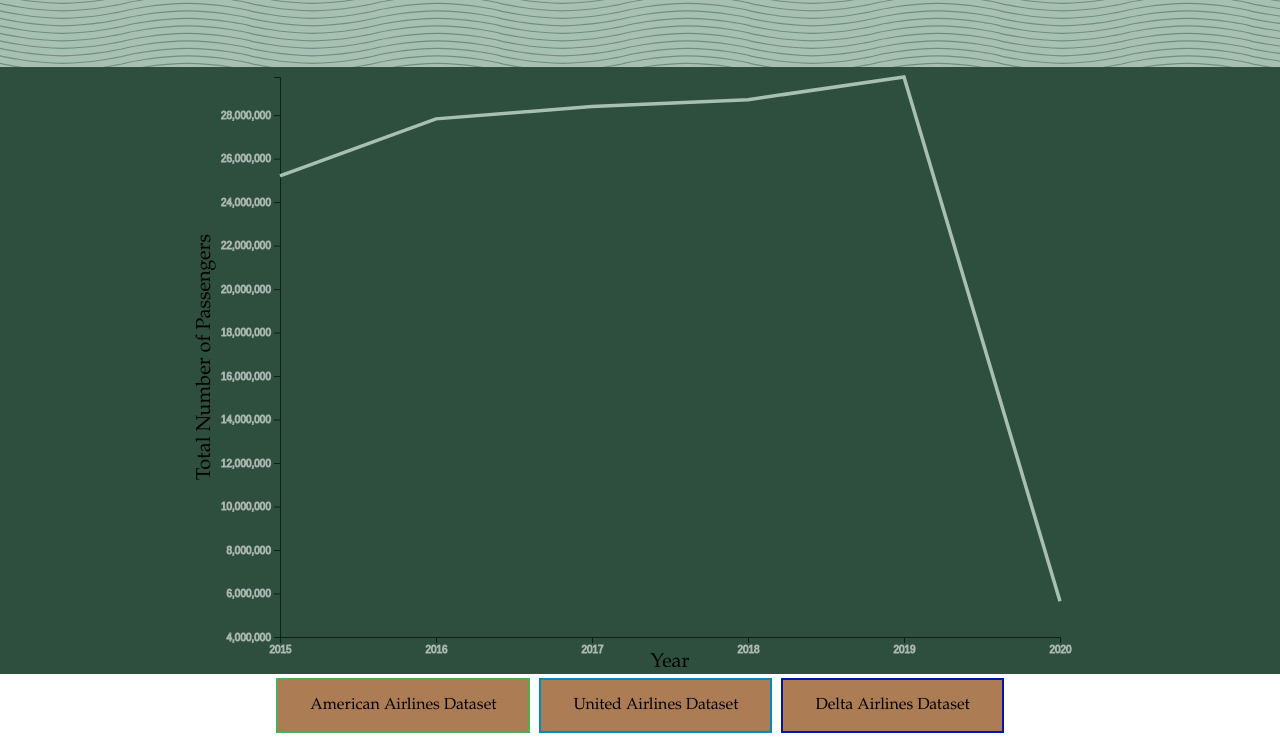
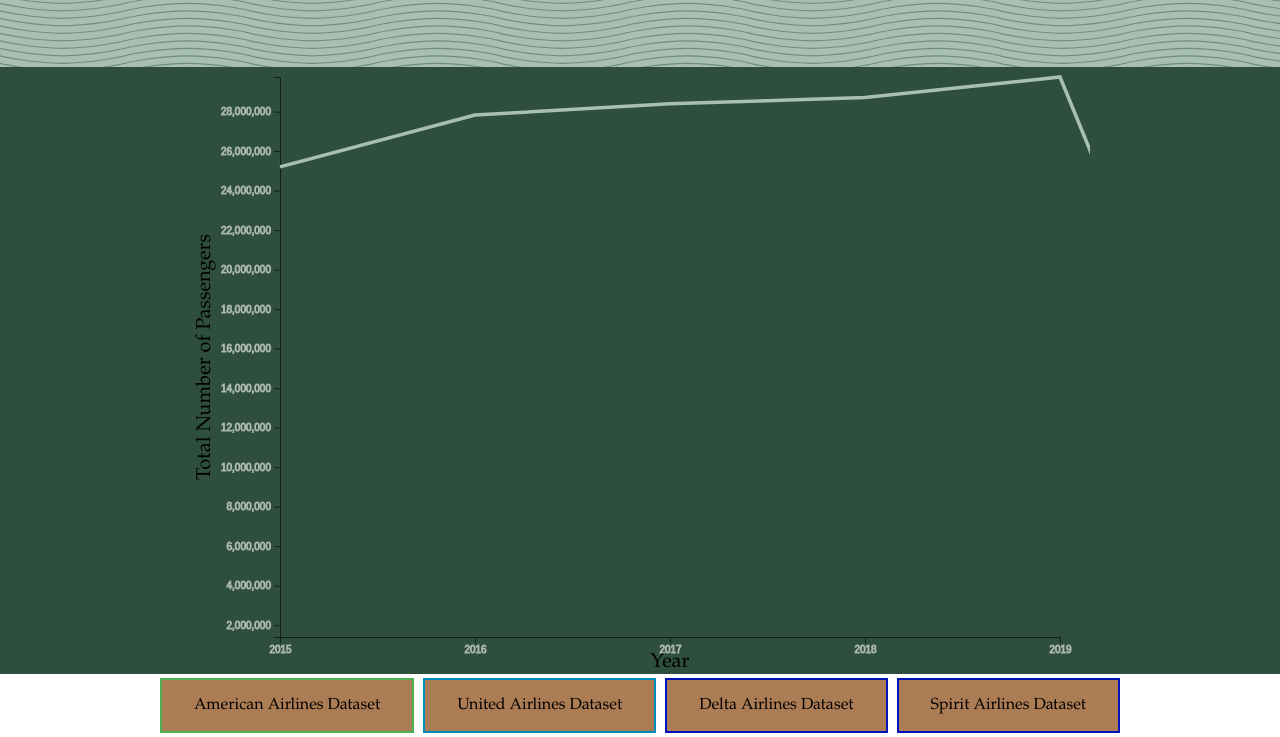
Before and after one commit to jahaansaini/jahaansaini.github.io, a plain HTML site: page homework/ProjectEdit/index.html in a window 1280 px wide. Shown: the part 868-1605 px from the top of the page. Drawn offline with nearby package versions, Linux system fonts and the light colour scheme.

Commit message:
update (without 2020 and added spirit airlines)

```diff
--- a/homework/ProjectEdit/index.html
+++ b/homework/ProjectEdit/index.html
@@ -30,6 +30,8 @@
     <button id="AA" class="button button1">American Airlines Dataset </button>
     <button id="UA" class="button button2">United Airlines Dataset </button>
     <button id="DL" class="button button3">Delta Airlines Dataset </button>
+    <button id="NK" class="button button3">Spirit Airlines Dataset </button>
+
 
     <div class="observations">
       <p style="text-align:left">
@@ -109,6 +111,16 @@
               d.Year = parseFloat(d.key);
             });
 
+            var spiritData = nestedData
+              .filter(function(d) {return d.key == "NK";})[0].values;
+              spiritData.forEach(function(d) {
+              d.Total = d3.sum(d.values, function(v) {
+                return v.Total;
+              });
+              d.Year = parseFloat(d.key);
+            });
+            console.log(spiritData);
+
       // Set the dimensions and margins of the graph
 
           var margin = {top: 10, right: 30, bottom: 30, left: 90},
@@ -128,7 +140,7 @@
           var x = d3.scaleLinear().range([0,width]);
           var xAxis = d3.axisBottom()
           .scale(x)
-          .ticks(6)
+          .ticks(5)
           .tickFormat(function(d) {
             return d;
           });
@@ -153,7 +165,7 @@
           function update(data) {
 
       // Create the X axis:
-          x.domain([2015, d3.max(data, function(d) { return d.Year})]);
+          x.domain([2015, 2019]);
           svg.selectAll(".myXaxis")
             .transition()
             .duration(3000)
@@ -166,7 +178,7 @@
             .text("Year");
 
       // create the Y axis
-          y.domain([4000000, d3.max(data, function(v) { return +v.Total})]);
+          y.domain([1400000, d3.max(data, function(v) { return +v.Total})]);
           svg.selectAll(".myYaxis")
             .transition()
             .duration(3000)
@@ -209,6 +221,7 @@
         if (carrier == "AA") update(americanData);
         if (carrier == "UA") update(unitedData);
         if (carrier == "DL") update(deltaData);
+        if (carrier == "NK") update (spiritData)
   });
           });
 
```
